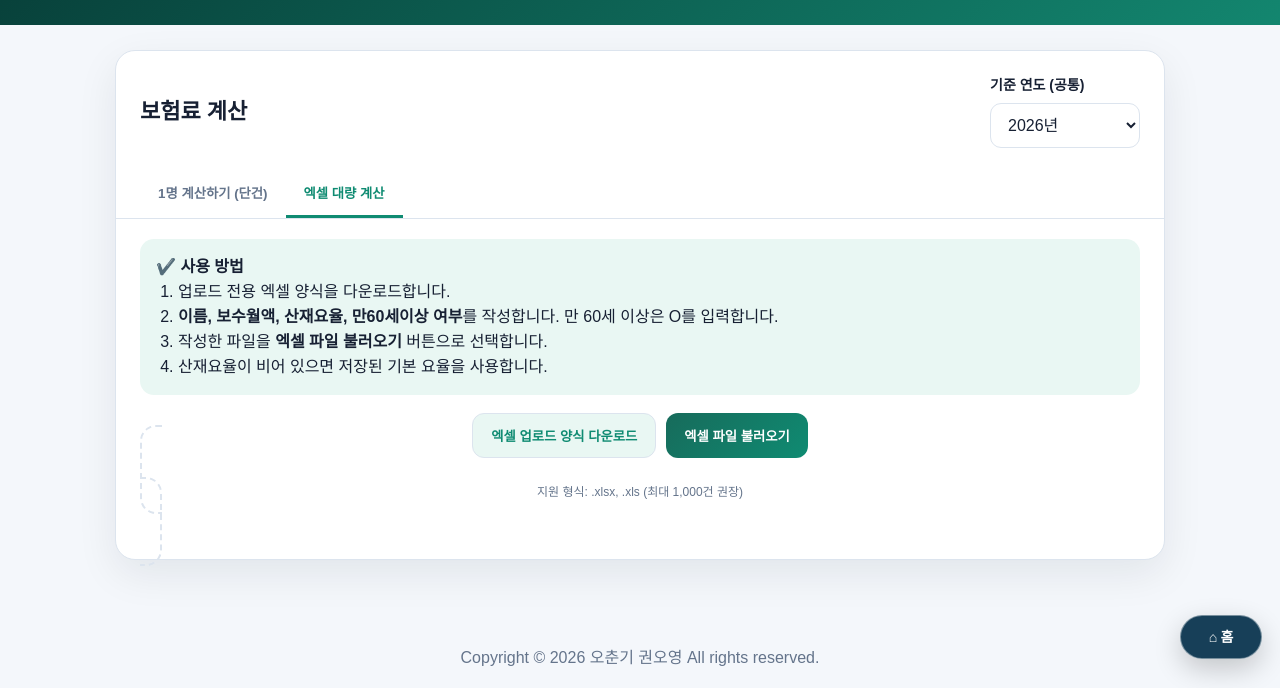
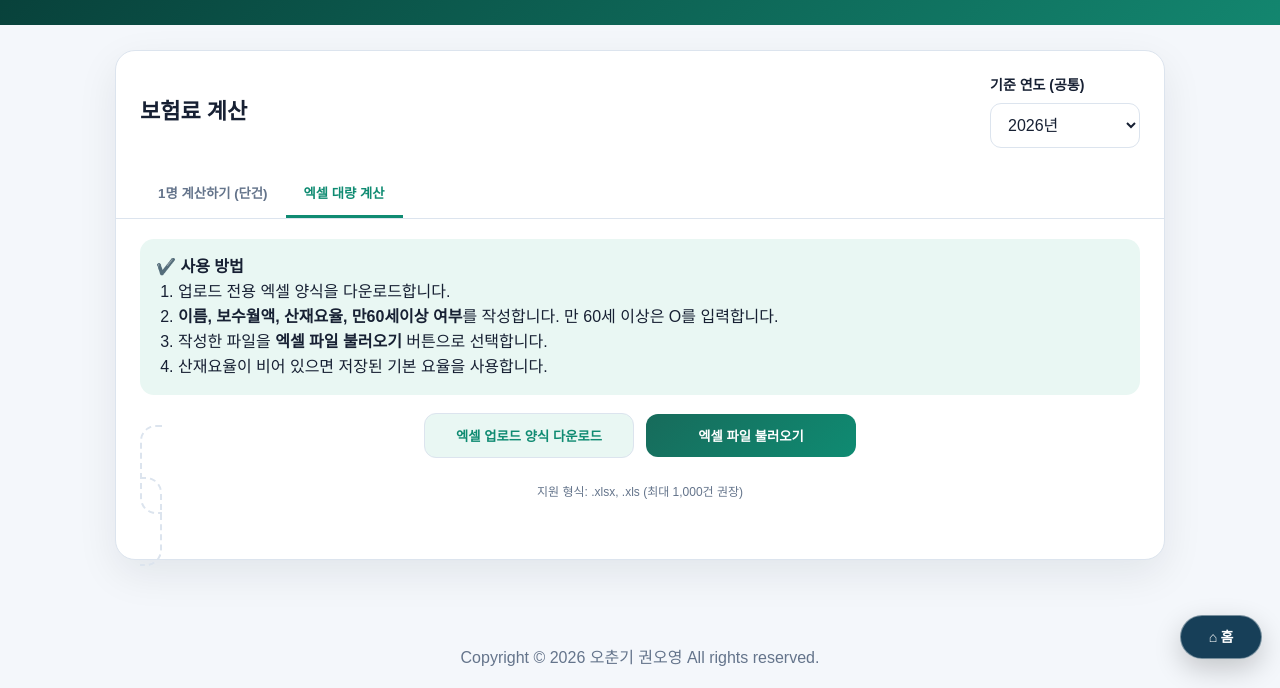
Before and after one commit to kwonoyoung/VibeCoding, a plain HTML site: page social.html in a window 1280 px wide. Both pictures are taken after a click on the button "엑셀 대량 계산". Shown: the part 123-811 px from the top of the page. Drawn offline with Linux system fonts and the light colour scheme.

Commit message:
Enforce centered Excel action button layout

```diff
--- a/social.html
+++ b/social.html
@@ -11,8 +11,8 @@
 .container{padding:25px 0 50px}.card{background:var(--card);border:1px solid var(--line);border-radius:20px;box-shadow:var(--shadow);padding:24px;margin-bottom:18px}.topline{display:flex;justify-content:space-between;align-items:center;gap:14px;flex-wrap:wrap}.topline h2{margin:0;font-size:22px}.field{display:grid;gap:7px}.field label,.label{font-weight:800;font-size:14px}.year{min-width:150px}.tabs{display:flex;border-bottom:1px solid var(--line);margin:22px -24px 20px;padding:0 24px}.tab{border:0;background:none;color:var(--muted);font-weight:800;padding:13px 18px;cursor:pointer;border-bottom:3px solid transparent}.tab.active{color:var(--primary2);border-color:var(--primary2)}
 input,select{width:100%;border:1px solid var(--line);background:var(--card);color:var(--text);border-radius:11px;padding:12px 13px;font-size:16px;outline:none}input:focus,select:focus{border-color:var(--primary2);box-shadow:0 0 0 3px rgba(15,139,114,.14)}.form-grid{display:grid;grid-template-columns:1fr 1.25fr;gap:16px}.money-row,.rate-row{display:flex;align-items:center;gap:8px}.money-row span,.rate-row span{font-weight:700}.check{display:flex;align-items:center;gap:9px;margin:18px 0}.check input{width:18px;height:18px}.rate-box{padding:16px;background:var(--soft);border-radius:14px}.rate-row input{max-width:180px}.help{color:var(--muted);font-size:13px;margin:9px 0 0}.help a{color:var(--primary2)}
 .btn{border:0;border-radius:12px;padding:12px 18px;font-weight:800;cursor:pointer}.btn-primary{background:linear-gradient(135deg,var(--primary),var(--primary2));color:#fff}.btn-secondary{background:var(--soft);color:var(--primary2);border:1px solid var(--line)}.btn-block{width:100%;margin-top:18px;font-size:17px}.panel[hidden]{display:none}.result-head{background:var(--soft);border-radius:14px;padding:14px 16px;margin-bottom:15px}.table-wrap{overflow:auto;border:1px solid var(--line);border-radius:14px}table{width:100%;border-collapse:collapse;min-width:620px}th,td{padding:13px 14px;border-bottom:1px solid var(--line);text-align:right}th:first-child,td:first-child{text-align:left}thead{background:var(--soft)}tfoot{font-weight:900;background:var(--soft)}.takehome{font-size:20px;font-weight:900;color:var(--primary2);text-align:right;margin:16px 0}.small{font-size:12px;color:var(--muted)}.details{margin-top:20px}.details h4{margin:20px 0 8px}.calc-line{border-left:4px solid var(--primary2);padding:9px 13px;margin:8px 0;background:var(--soft);border-radius:0 10px 10px 0}.actions{display:flex;gap:10px;justify-content:flex-end;margin-top:18px;flex-wrap:wrap}
-.guide{background:var(--soft);padding:16px;border-radius:14px}.guide ol{margin:0;padding-left:22px}.drop{margin-top:16px;border:2px dashed var(--line);border-radius:16px;text-align:center;padding:34px 20px;cursor:pointer}.drop.drag{border-color:var(--primary2);background:var(--soft)}.drop input{display:none}.file-name{font-weight:800;color:var(--primary2);margin-top:8px}.notice{display:none;margin:12px 0;padding:12px 14px;border-radius:10px}.notice.show{display:block}.notice.error{background:#fee4e2;color:var(--danger)}.notice.ok{background:var(--soft);color:var(--primary2)}footer{text-align:center;color:var(--muted);padding:18px}.count{font-weight:900;color:var(--primary2)}
-@media(max-width:700px){.hero-row,.topline{align-items:flex-start}.hero-row{flex-direction:column}.form-grid{grid-template-columns:1fr}.card{padding:18px}.tabs{margin:18px -18px;padding:0 12px}.tab{padding:12px 10px;font-size:14px}.actions .btn{width:100%}.hero-actions{width:100%}.home,.icon-btn{flex:1;text-align:center}}
+.guide{background:var(--soft);padding:16px;border-radius:14px}.guide ol{margin:0;padding-left:22px}.bulk-actions{display:flex!important;justify-content:center!important;align-items:center;width:100%;gap:12px}.bulk-actions .btn{min-width:210px}.drop{margin-top:16px;border:2px dashed var(--line);border-radius:16px;text-align:center;padding:34px 20px;cursor:pointer}.drop.drag{border-color:var(--primary2);background:var(--soft)}.drop input{display:none}.file-name{font-weight:800;color:var(--primary2);margin-top:8px}.notice{display:none;margin:12px 0;padding:12px 14px;border-radius:10px}.notice.show{display:block}.notice.error{background:#fee4e2;color:var(--danger)}.notice.ok{background:var(--soft);color:var(--primary2)}footer{text-align:center;color:var(--muted);padding:18px}.count{font-weight:900;color:var(--primary2)}
+@media(max-width:700px){.hero-row,.topline{align-items:flex-start}.hero-row{flex-direction:column}.form-grid{grid-template-columns:1fr}.card{padding:18px}.tabs{margin:18px -18px;padding:0 12px}.tab{padding:12px 10px;font-size:14px}.actions .btn{width:100%}.bulk-actions{flex-direction:column}.bulk-actions .btn{min-width:0}.hero-actions{width:100%}.home,.icon-btn{flex:1;text-align:center}}
 </style>
 </head>
 <body>
@@ -23,7 +23,7 @@ input,select{width:100%;border:1px solid var(--line);background:var(--card);colo
 <label class="check"><input type="checkbox" id="over60"> 만 60세 이상 (체크 시 국민연금 면제)</label>
 <div class="rate-box"><div class="field"><label for="accidentRate">산재보험 요율 (기관/학교 부담, 직접 수정 가능)</label><div class="rate-row"><input type="number" id="accidentRate" min="0" step="0.001" value="1.000"><span>%</span><button class="btn btn-secondary" id="saveRate" type="button">산재보험 요율 저장</button></div></div><p class="help">사업 업종별 보험요율은 <a href="https://total.comwel.or.kr" target="_blank" rel="noopener">고용산재토탈서비스</a>에서 확인할 수 있습니다. (사업장메뉴 → 정보조회 → 보험료정보조회 → 사업장요율조회)</p></div>
 <button class="btn btn-primary btn-block" id="calculate" type="button">계산하기</button><div id="singleNotice" class="notice"></div><div id="result" hidden></div></div>
-<div class="panel" id="bulkPanel" hidden><div class="guide"><strong>✔️ 사용 방법</strong><ol><li>업로드 전용 엑셀 양식을 다운로드합니다.</li><li><strong>이름, 보수월액, 산재요율, 만60세이상 여부</strong>를 작성합니다. 만 60세 이상은 O를 입력합니다.</li><li>작성한 파일을 <strong>엑셀 파일 불러오기</strong> 버튼으로 선택합니다.</li><li>산재요율이 비어 있으면 저장된 기본 요율을 사용합니다.</li></ol></div><div class="actions" style="justify-content:center"><button class="btn btn-secondary" id="templateBtn" type="button">엑셀 업로드 양식 다운로드</button><button class="btn btn-primary" id="loadFileBtn" type="button">엑셀 파일 불러오기</button></div><label class="drop" id="drop"><input type="file" id="bulkFile" accept=".xlsx,.xls"><div class="small">지원 형식: .xlsx, .xls (최대 1,000건 권장)</div><div class="file-name" id="bulkFileName"></div></label><div id="bulkNotice" class="notice"></div><div id="bulkResult" hidden></div></div>
+<div class="panel" id="bulkPanel" hidden><div class="guide"><strong>✔️ 사용 방법</strong><ol><li>업로드 전용 엑셀 양식을 다운로드합니다.</li><li><strong>이름, 보수월액, 산재요율, 만60세이상 여부</strong>를 작성합니다. 만 60세 이상은 O를 입력합니다.</li><li>작성한 파일을 <strong>엑셀 파일 불러오기</strong> 버튼으로 선택합니다.</li><li>산재요율이 비어 있으면 저장된 기본 요율을 사용합니다.</li></ol></div><div class="actions bulk-actions"><button class="btn btn-secondary" id="templateBtn" type="button">엑셀 업로드 양식 다운로드</button><button class="btn btn-primary" id="loadFileBtn" type="button">엑셀 파일 불러오기</button></div><label class="drop" id="drop"><input type="file" id="bulkFile" accept=".xlsx,.xls"><div class="small">지원 형식: .xlsx, .xls (최대 1,000건 권장)</div><div class="file-name" id="bulkFileName"></div></label><div id="bulkNotice" class="notice"></div><div id="bulkResult" hidden></div></div>
 </section></main><footer>Copyright © 2026 오춘기 권오영 All rights reserved.</footer>
 <script>
 (()=>{
```
